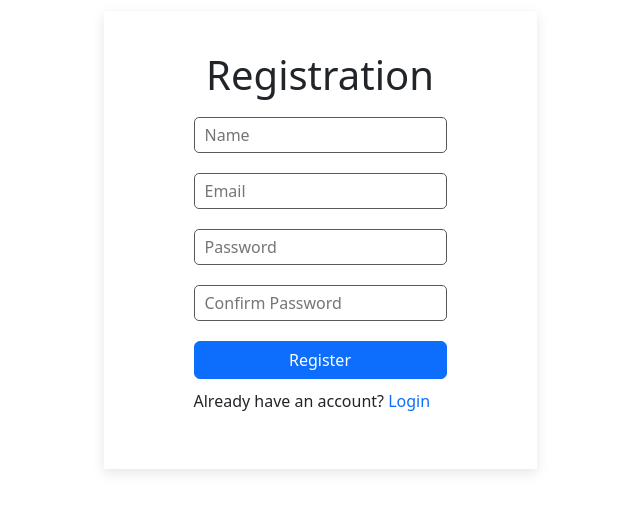
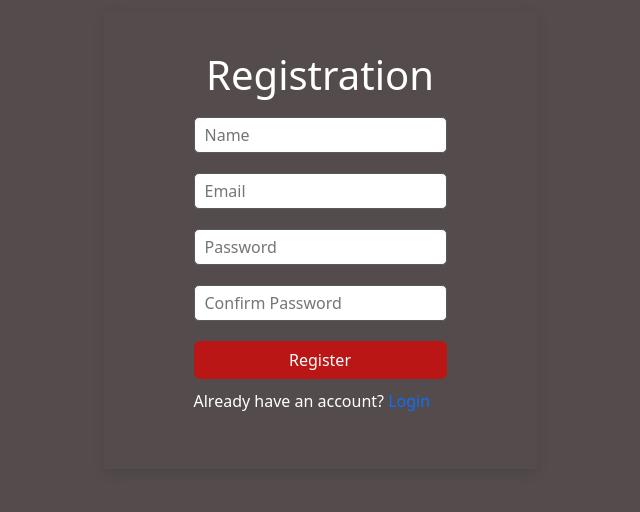
Before and after one commit to Alex-Hlatsko/Shorch, a React (Vite) app: page /register in a window 1280 px wide. Shown: the part 160-672 px from the top of the page, without its empty margins (320-960 px from the left). Built offline with nearby package versions, Linux system fonts and the light colour scheme; a small style sheet from the web is missing.

Commit message:
new theme

```diff
--- a/index.html
+++ b/index.html
@@ -1,6 +1,5 @@
-<!doctype html>
+<!DOCTYPE html>
 <html lang="en">
-
   <head>
     <meta charset="UTF-8" />
     <link rel="icon" href="/favicon.ico" />
@@ -17,5 +16,4 @@
     <div id="root"></div>
     <script type="module" src="/src/main.jsx"></script>
   </body>
-
 </html>
--- a/src/components/Product.jsx
+++ b/src/components/Product.jsx
@@ -102,7 +102,7 @@ const Product = ({ id, title, desc, price }) => {
     <div className='card'>
       <div className="card-body">
         <h3 className='card-title'>{title}</h3>
-        <p>Description: <span className='card-subtitle mb-2 text-body-secondary'>{desc}</span></p>
+        <p>Description: <span className='card-subtitle mb-2'>{desc}</span></p>
         <p className='card-text'>Price: ${price}</p>
         <button onClick={() => handleRemoveProduct(id)} className='btn btn-danger'>Remove</button>
 
--- a/src/index.css
+++ b/src/index.css
@@ -2,6 +2,10 @@
   margin: 0;
   padding: 0;
   box-sizing: border-box;
+}
+body{
+  background-color: #544C4C !important;
+  color: #fff !important;
 }
 
 a {
@@ -27,14 +31,21 @@ ul{
   padding: 40px 90px;
   box-shadow: 0 4px 12px rgba(0, 0, 0, 0.1);
 }
-
+.btn-primary{
+  background-color: #BA1616 !important;
+  border: 1px solid #BA1616 !important;
+}
 .form_section form input {
   padding: 5px 10px;
   margin: 10px 0;
   border-radius: 5px;
   border: 1px solid #595959;
 }
-
+.card{
+  border: 2px solid #BA1616 !important;
+  background-color: #544C4C !important;
+  color: #fff !important;
+}
 .form_section form button {
   margin-top: 10px;
   margin-bottom: 10px;
@@ -48,6 +59,7 @@ ul{
   padding: 20px 15px;
   text-align: right;
   box-shadow: 0 4px 12px rgba(0, 0, 0, 0.1);
+  background-color: #382828 !important;
   display: flex;
   align-items: center;
   justify-content: right;
@@ -73,6 +85,7 @@ ul{
   left: 0;
   z-index: 30;
   padding-top: 6rem;
+  background-color: #544C4C;
   box-shadow: 4px 0px 12px rgba(0, 0, 0, 0.1);
 }
 
@@ -99,10 +112,10 @@ ul{
 
 }
 .navigation .mob_nav a.active {
-  color: #9e9e9e;
+  color: #BA1616;
 }
 .navigation .mob_nav a {
-  color: #3e3e3e;
+  color: #6d3838;
 }
 
 .navigation .mob_nav {
@@ -146,6 +159,7 @@ ul{
     height: 100%;
     padding: 15px 10px;
     box-shadow: 4px 0px 12px rgba(0, 0, 0, 0.247);
+    background-color: #382828;
     border-radius: 1rem;
   }
 
```
Lines whose indentation alone changed are shown as unchanged.
